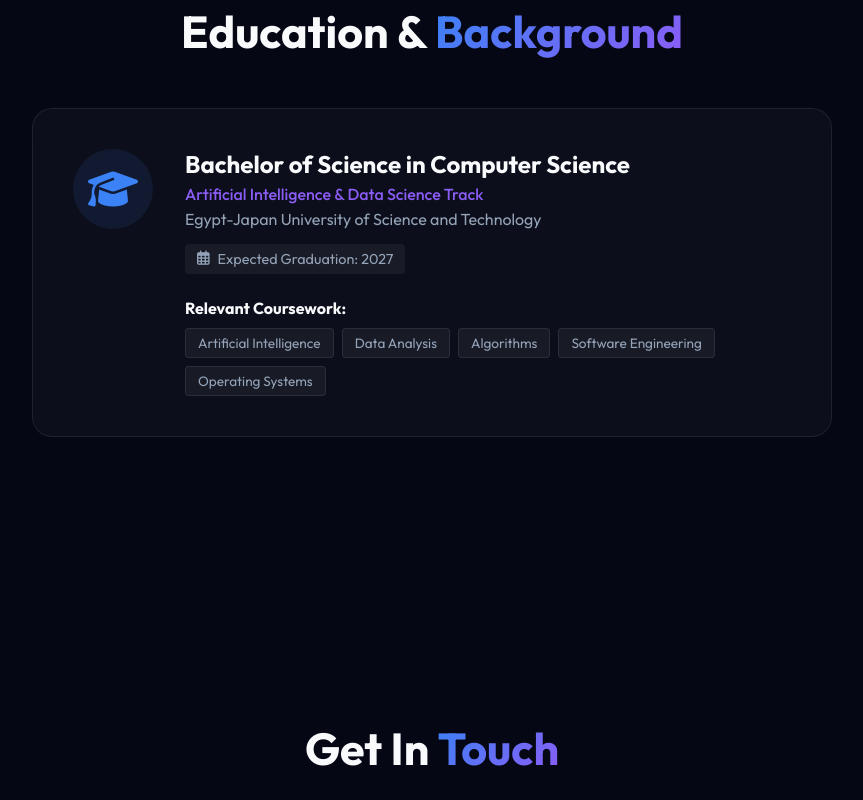
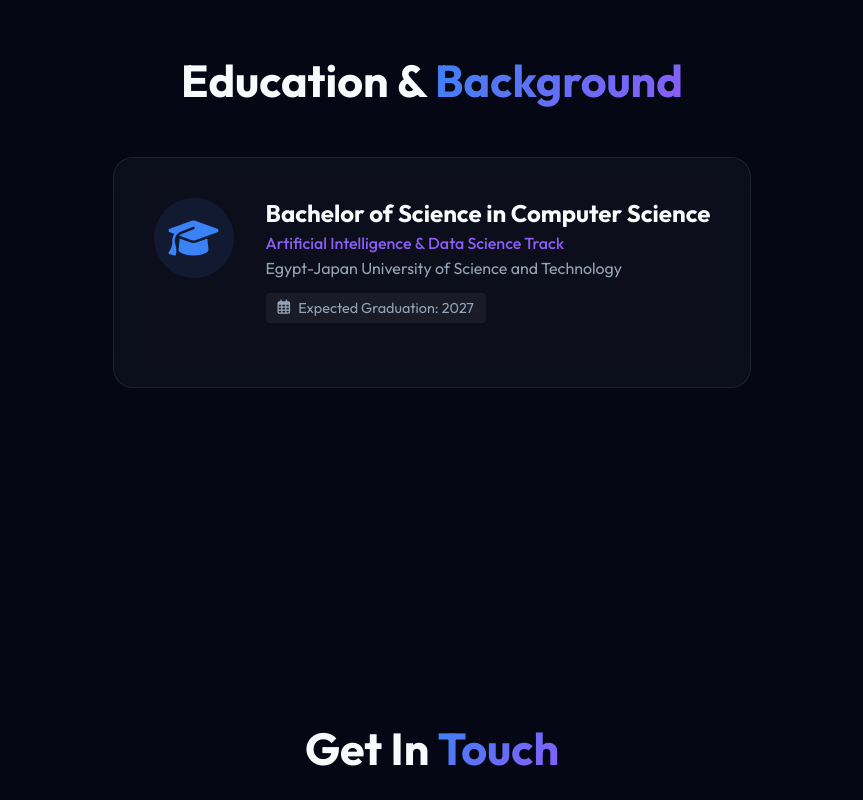
Before and after one commit to momanmohamed72-cmyk/My-Portfolio, a plain HTML site: page index.html in a window 1280 px wide. Shown: the part 3734-4534 px from the top of the page, without its empty margins (208-1071 px from the left). Drawn offline with nearby package versions, Linux system fonts and the light colour scheme.

Commit message:
Remove relevant coursework from index.html
Removed coursework section from education details.

```diff
--- a/index.html
+++ b/index.html
@@ -225,15 +225,6 @@
                     <p class="edu-uni">Egypt-Japan University of Science and Technology</p>
                     <span class="edu-date"><i class="fa-regular fa-calendar-alt"></i> Expected Graduation: 2027</span>
 
-                    <div class="coursework">
-                        <h4>Relevant Coursework:</h4>
-                        <div class="course-tags">
-                            <span>Artificial Intelligence</span>
-                            <span>Data Analysis</span>
-                            <span>Algorithms</span>
-                            <span>Software Engineering</span>
-                            <span>Operating Systems</span>
-                        </div>
                     </div>
                 </div>
             </div>
```
